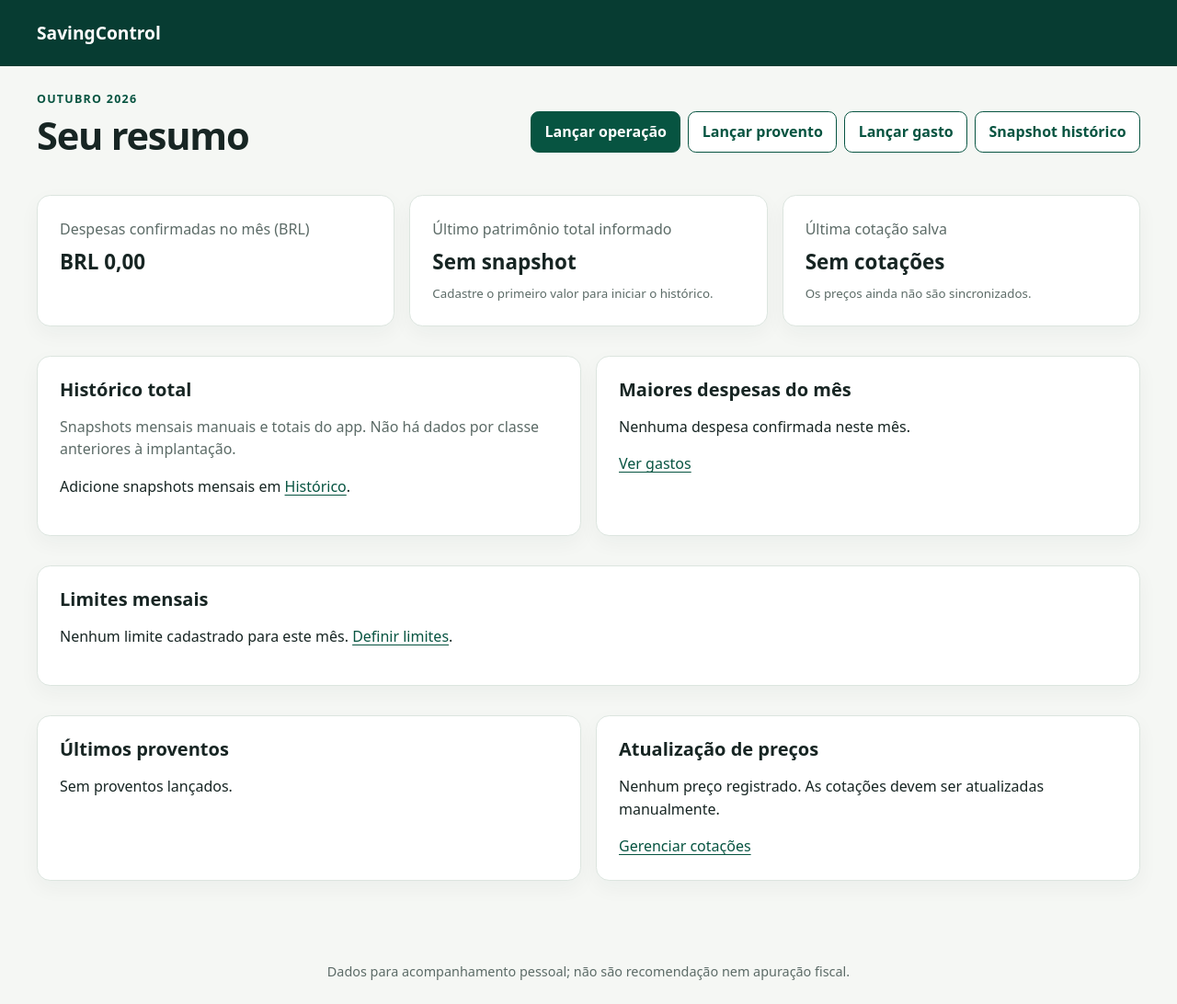
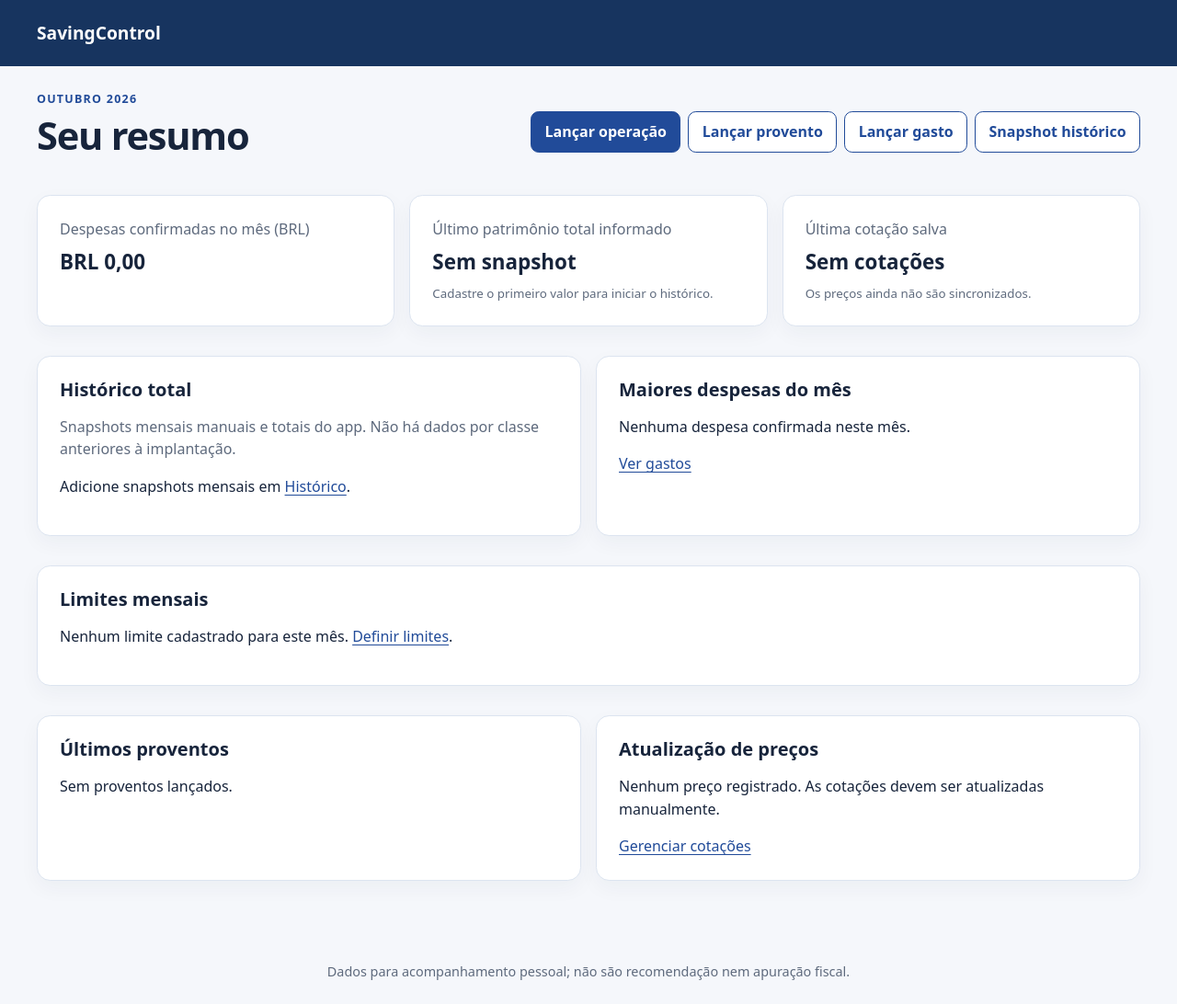
Before and after one commit to andersonlpd/SavingsControl, a Django app: page /dashboard/ in a window 1280 px wide. Shown: the whole page at 92% size. Run offline with Django 5.2, Linux system fonts and the light colour scheme; data that the repository does not hold is empty; parts of the project's set-up code (start-up, migrations or seed data) failed here and were passed over.

Commit message:
style: trocar tema verde por azul

```diff
--- a/static/app.css
+++ b/static/app.css
@@ -1,25 +1,25 @@
 :root {
   color-scheme: light;
-  --ink: #172523;
-  --muted: #5c6b67;
-  --paper: #f5f7f4;
+  --ink: #17243b;
+  --muted: #5e6a7d;
+  --paper: #f5f7fb;
   --surface: #fff;
-  --line: #dce5df;
-  --green: #0c735b;
-  --green-dark: #075441;
-  --green-soft: #e5f3ed;
+  --line: #dce4f0;
+  --blue: #3566c4;
+  --blue-dark: #214b99;
+  --blue-soft: #e9f0ff;
   --amber: #8a5a08;
   --amber-soft: #fff4dc;
   font: 16px/1.55 system-ui, -apple-system, BlinkMacSystemFont, "Segoe UI", sans-serif;
 }
 * { box-sizing: border-box; }
 body { margin: 0; color: var(--ink); background: var(--paper); }
-a { color: var(--green-dark); text-underline-offset: .18em; }
-a:hover { color: var(--green); }
+a { color: var(--blue-dark); text-underline-offset: .18em; }
+a:hover { color: var(--blue); }
 :focus-visible { outline: 3px solid #d49b2d; outline-offset: 3px; }
 .skip-link { position: absolute; left: -9999px; z-index: 3; padding: .7rem; background: white; }
 .skip-link:focus { left: .75rem; top: .75rem; }
-.site-header { display: flex; align-items: center; gap: 2rem; min-height: 4.5rem; padding: .75rem max(1rem, calc((100vw - 1200px) / 2)); color: white; background: #073c32; }
+.site-header { display: flex; align-items: center; gap: 2rem; min-height: 4.5rem; padding: .75rem max(1rem, calc((100vw - 1200px) / 2)); color: white; background: #17345f; }
 .brand { color: white; font-weight: 800; font-size: 1.2rem; text-decoration: none; white-space: nowrap; }
 .site-header nav { display: flex; flex-wrap: wrap; gap: 1.1rem; flex: 1; }
 .site-header nav a, .link-button { color: white; text-decoration: none; font: inherit; }
@@ -30,16 +30,16 @@ h1, h2, h3 { line-height: 1.2; }
 h1 { margin: .15rem 0 1rem; font-size: clamp(1.8rem, 4vw, 2.6rem); letter-spacing: -.03em; }
 h2 { margin: 0 0 1rem; font-size: 1.25rem; }
 h3 { margin: .2rem 0 .6rem; }
-.eyebrow { margin: 0 0 .4rem; color: var(--green-dark); font-size: .78rem; font-weight: 750; letter-spacing: .1em; text-transform: uppercase; }
+.eyebrow { margin: 0 0 .4rem; color: var(--blue-dark); font-size: .78rem; font-weight: 750; letter-spacing: .1em; text-transform: uppercase; }
 .muted, small { color: var(--muted); }
 .page-heading { display: flex; align-items: center; justify-content: space-between; gap: 1rem; margin-bottom: 1.4rem; }
 .quick-actions { display: flex; flex-wrap: wrap; gap: .5rem; }
-.button { display: inline-flex; align-items: center; justify-content: center; min-height: 2.65rem; padding: .55rem .9rem; border: 1px solid var(--green-dark); border-radius: .55rem; color: white; background: var(--green-dark); font: inherit; font-weight: 700; text-decoration: none; cursor: pointer; }
-.button:hover { color: white; background: var(--green); }
-.button.secondary { color: var(--green-dark); background: white; }
-.button.secondary:hover { background: var(--green-soft); }
+.button { display: inline-flex; align-items: center; justify-content: center; min-height: 2.65rem; padding: .55rem .9rem; border: 1px solid var(--blue-dark); border-radius: .55rem; color: white; background: var(--blue-dark); font: inherit; font-weight: 700; text-decoration: none; cursor: pointer; }
+.button:hover { color: white; background: var(--blue); }
+.button.secondary { color: var(--blue-dark); background: white; }
+.button.secondary:hover { background: var(--blue-soft); }
 .metric-grid, .content-grid { display: grid; grid-template-columns: repeat(auto-fit, minmax(min(100%, 280px), 1fr)); gap: 1rem; margin: 1rem 0; }
-.metric, .panel, .auth-card { padding: clamp(1rem, 2.5vw, 1.5rem); border: 1px solid var(--line); border-radius: .9rem; background: var(--surface); box-shadow: 0 8px 22px rgba(20, 45, 38, .045); }
+.metric, .panel, .auth-card { padding: clamp(1rem, 2.5vw, 1.5rem); border: 1px solid var(--line); border-radius: .9rem; background: var(--surface); box-shadow: 0 8px 22px rgba(24, 43, 79, .045); }
 .metric { display: flex; flex-direction: column; gap: .4rem; }
 .metric strong { font-size: 1.4rem; }
 .metric span, .metric small { color: var(--muted); }
@@ -47,24 +47,24 @@ h3 { margin: .2rem 0 .6rem; }
 .table-wrap { overflow-x: auto; }
 table { width: 100%; border-collapse: collapse; }
 th, td { padding: .7rem .65rem; border-bottom: 1px solid var(--line); text-align: left; vertical-align: top; }
-th { color: var(--green-dark); background: #f0f7f3; font-size: .88rem; }
+th { color: var(--blue-dark); background: #f0f4fc; font-size: .88rem; }
 .plain-list, .rank-list { margin: .4rem 0; padding: 0; list-style: none; }
 .plain-list li, .rank-list li { display: flex; justify-content: space-between; gap: 1rem; padding: .55rem 0; border-bottom: 1px solid var(--line); }
 .rank-list { counter-reset: ranking; }
 .rank-list li { counter-increment: ranking; }
 .rank-list li::before { content: counter(ranking) "."; color: var(--muted); }
 .rank-list li span { flex: 1; }
-.badge { display: inline-block; padding: .15rem .5rem; border-radius: 99px; color: var(--green-dark); background: var(--green-soft); font-size: .78rem; font-weight: 700; }
+.badge { display: inline-block; padding: .15rem .5rem; border-radius: 99px; color: var(--blue-dark); background: var(--blue-soft); font-size: .78rem; font-weight: 700; }
 .badge.warning, .notice { color: var(--amber); background: var(--amber-soft); }
 .notice { padding: .8rem 1rem; border-left: 4px solid #d49b2d; border-radius: .25rem .6rem .6rem .25rem; }
 .messages { margin-bottom: 1rem; }
-.message { padding: .7rem 1rem; border-radius: .5rem; background: var(--green-soft); }
+.message { padding: .7rem 1rem; border-radius: .5rem; background: var(--blue-soft); }
 .message.error { color: #852525; background: #fff0f0; }
 .field { margin: 0 0 1rem; }
 .field label, .compact-form label { display: block; margin-bottom: .3rem; font-weight: 650; }
-input, select, textarea { display: block; width: 100%; min-height: 2.65rem; padding: .55rem .65rem; border: 1px solid #9aaea4; border-radius: .4rem; color: var(--ink); background: white; font: inherit; }
+input, select, textarea { display: block; width: 100%; min-height: 2.65rem; padding: .55rem .65rem; border: 1px solid #94a3b8; border-radius: .4rem; color: var(--ink); background: white; font: inherit; }
 input[type=checkbox] { display: inline-block; width: 1.1rem; min-height: auto; }
-input:focus, select:focus, textarea:focus { border-color: var(--green); outline: 2px solid #9bd5bd; }
+input:focus, select:focus, textarea:focus { border-color: var(--blue); outline: 2px solid #a9c2f4; }
 .error { margin: .25rem 0; color: #9a2525; font-size: .92rem; }
 .field-error input, .field-error select { border-color: #a92727; }
 .narrow, .auth-card { max-width: 600px; }
@@ -75,7 +75,7 @@ input:focus, select:focus, textarea:focus { border-color: var(--green); outline:
 .compact-form .button { grid-column: 1 / -1; justify-self: start; }
 .chart-wrap { height: 280px; }
 details { padding: .5rem 0; }
-summary { color: var(--green-dark); font-weight: 700; cursor: pointer; }
+summary { color: var(--blue-dark); font-weight: 700; cursor: pointer; }
 @media (max-width: 680px) {
   .site-header { align-items: flex-start; flex-wrap: wrap; gap: .6rem 1rem; }
   .site-header nav { order: 3; width: 100%; }
--- a/static/dashboard.js
+++ b/static/dashboard.js
@@ -11,8 +11,8 @@ document.addEventListener("DOMContentLoaded", () => {
       datasets: [{
         label: "Patrimônio total (BRL)",
         data: snapshots.map((item) => ({ y: Number(item.value), exact: item.value })),
-        borderColor: "#0c735b",
-        backgroundColor: "rgba(12, 115, 91, .12)",
+        borderColor: "#3566c4",
+        backgroundColor: "rgba(53, 102, 196, .12)",
         fill: true,
         tension: 0.2,
       }],
```
